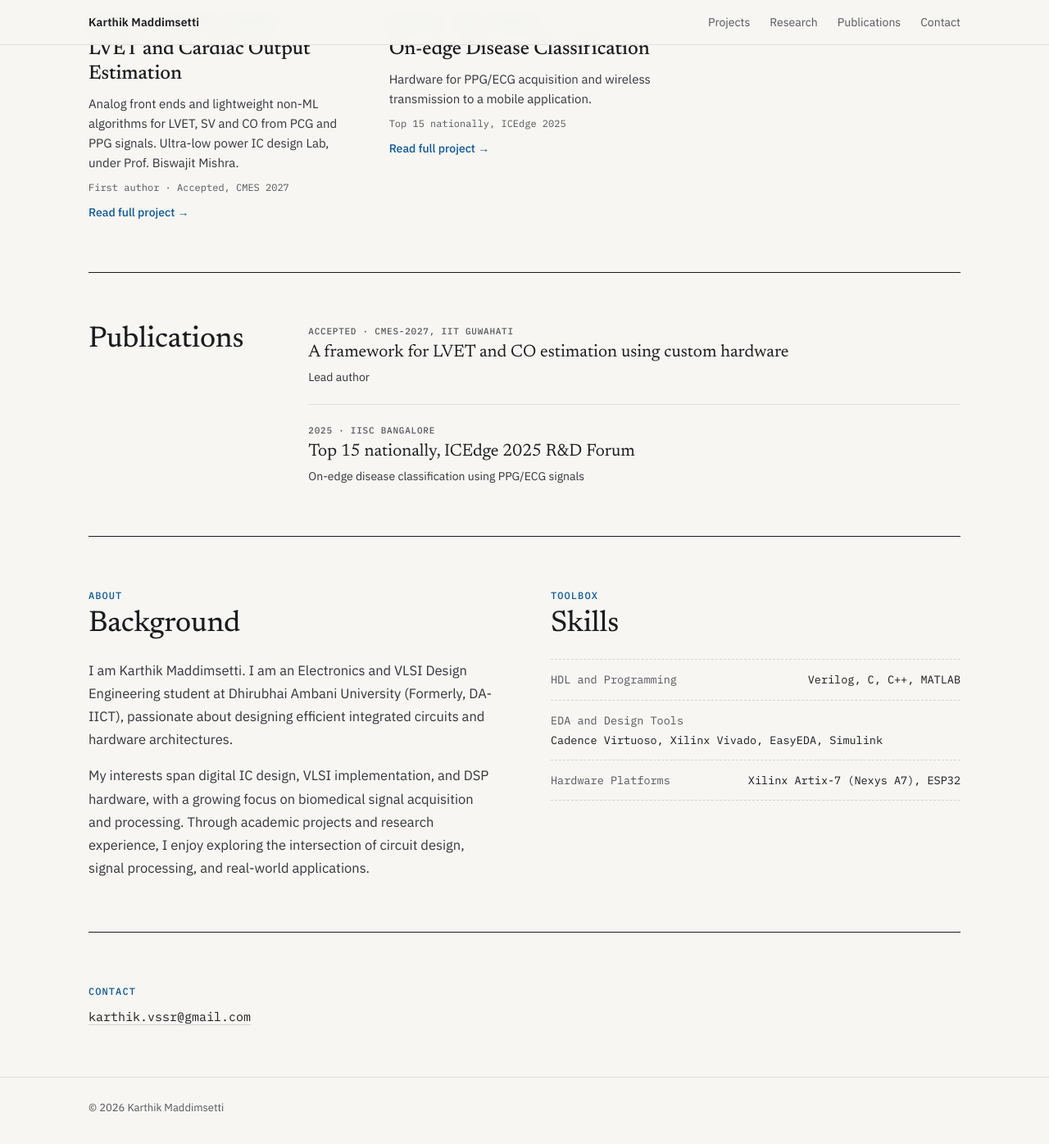
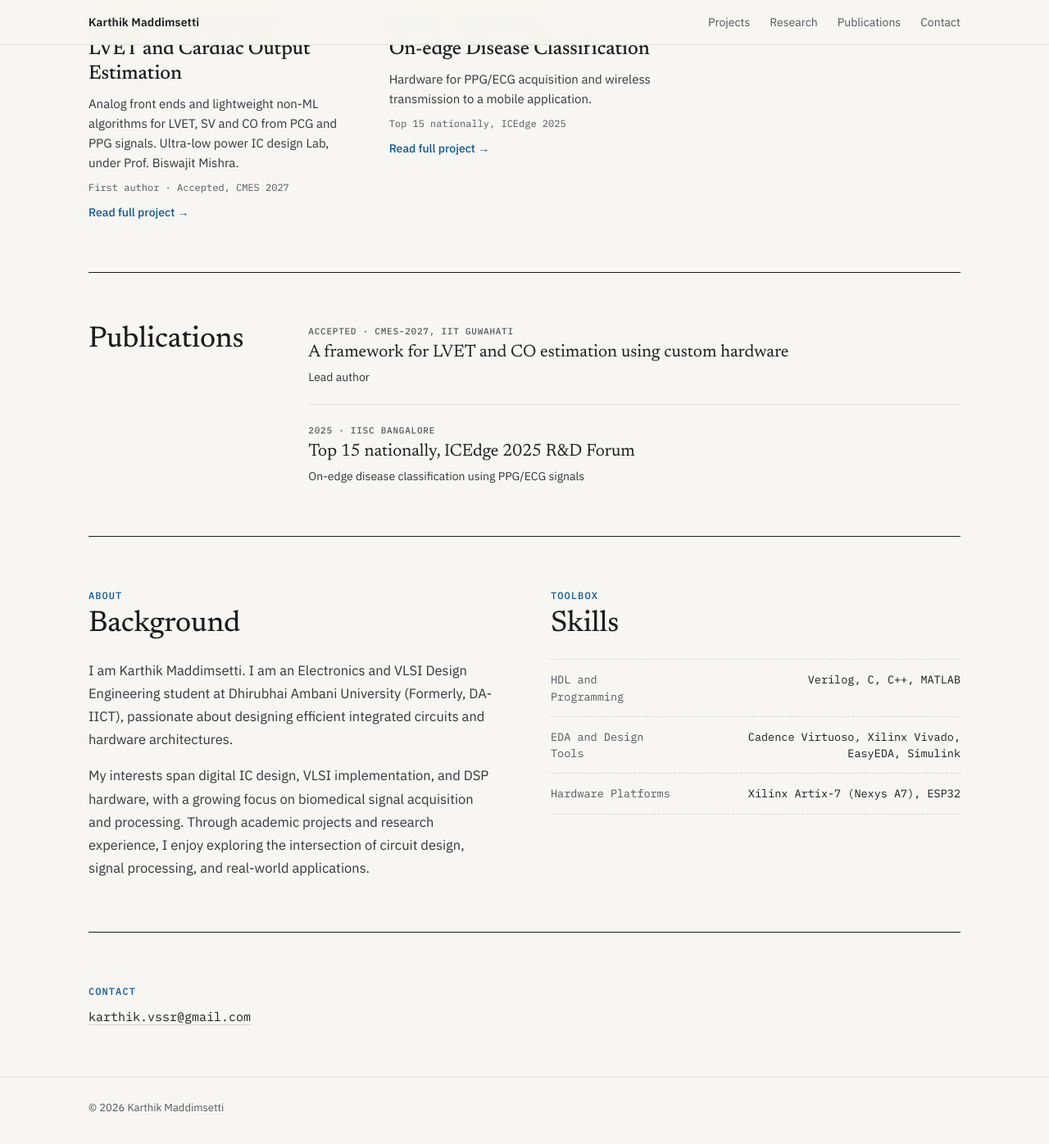
Before and after one commit to karthikm-22/karthikm-22.github.io, a Jekyll site: the page built from index.html, in a window 1280 px wide and 1400 px high, scrolled down 2557 px. Shown: the top 1396 px of the window at 82% size. Built offline with Jekyll 4.4.1, drawn with Linux system fonts in a browser that asks for light colours.

Commit message:
Skills table: fixed label column so long rows wrap on the right
Co-Authored-By: Claude Opus 5.5 <noreply@anthropic.com>
Claude-Session: https://claude.ai/code/session_01AKG1NoTwCQwdDbFKPKq22J

```diff
--- a/css/style.css
+++ b/css/style.css
@@ -90,7 +90,7 @@ a.card:hover{transform:translateY(-3px);text-decoration:none;color:var(--ink)}
 .about-text{display:flex;flex-direction:column;gap:16px}
 .about-text .para{font-size:16.5px;line-height:1.7}
 .skills{margin:0;border-top:1px dashed var(--line-2)}
-.skills>div{display:flex;flex-wrap:wrap;justify-content:space-between;gap:4px 24px;padding:14px 0;border-bottom:1px dashed var(--line-2);font-family:var(--mono);font-size:13.5px;line-height:1.5}
+.skills>div{display:grid;grid-template-columns:11em 1fr;align-items:baseline;gap:4px 20px;padding:14px 0;border-bottom:1px dashed var(--line-2);font-family:var(--mono);font-size:13.5px;line-height:1.5}
 .skills dt{color:var(--muted)}
 .skills dd{margin:0;color:var(--ink);text-align:right}
 .contact{display:flex;flex-direction:column;align-items:flex-start;gap:14px}
@@ -191,7 +191,7 @@ figcaption{font-family:var(--mono);font-size:12px;color:var(--muted)}
   .about-text .para{font-size:16px;line-height:1.65}
   .skills>div{font-size:13px;padding:12px 0}
   .contact-links{font-size:14px}
-  .skills>div{flex-direction:column}
+  .skills>div{grid-template-columns:1fr}
   .skills dd{text-align:left}
 
   /* project pages */
```
